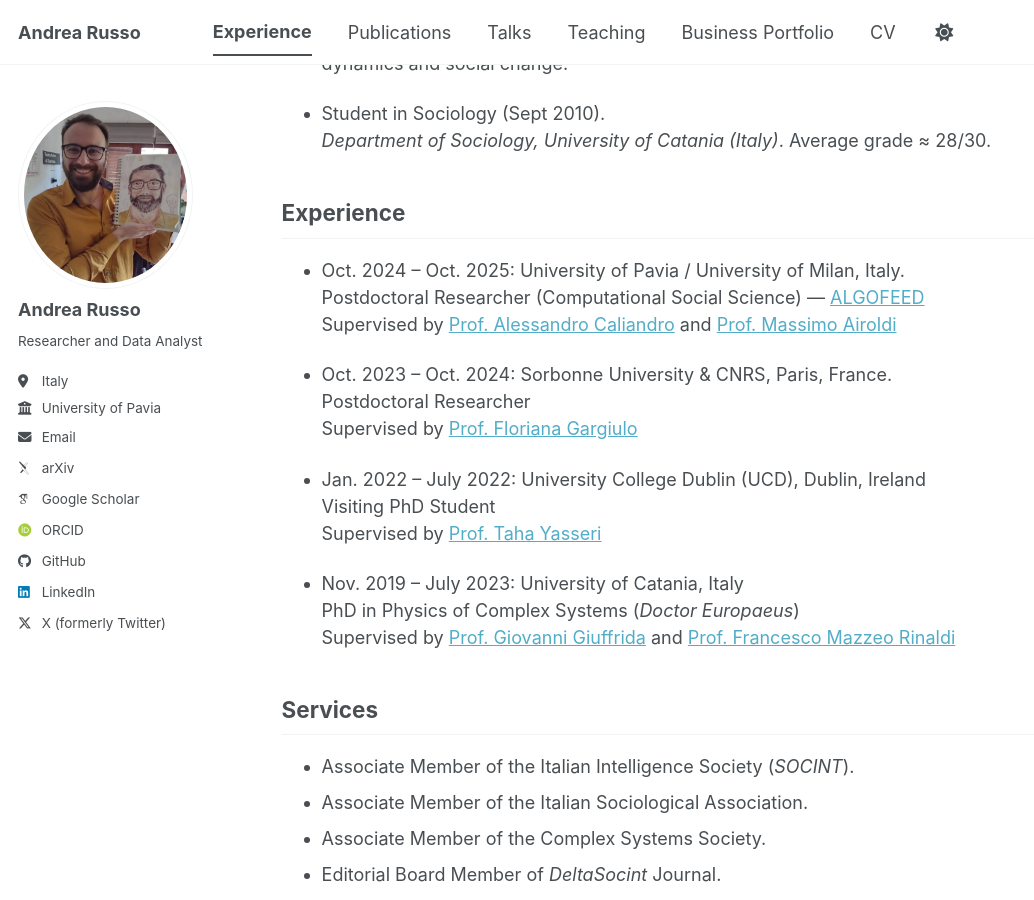
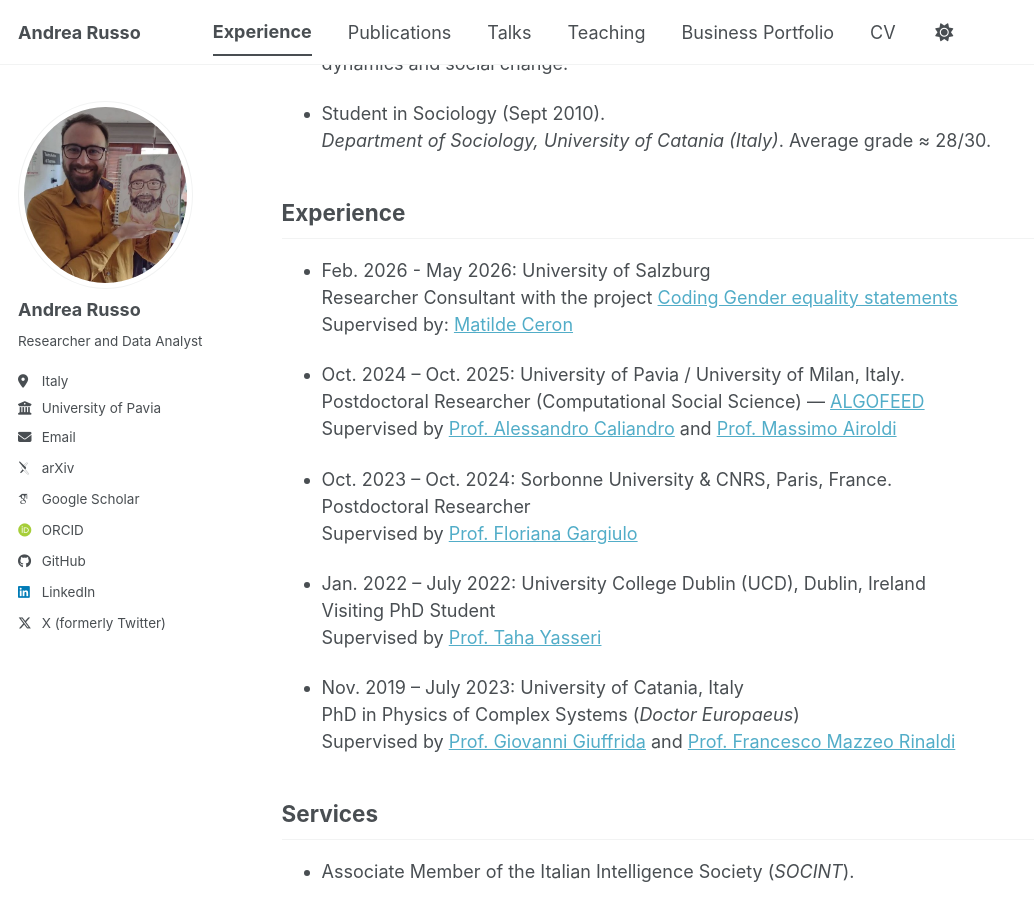
Before and after one commit to AndreaRussoPhD/AndreaRussoPhD.github.io, a Jekyll site: the page built from _pages/experience.md, in a window 1280 px wide and 900 px high, scrolled down 457 px. Shown: the whole window, without its empty margins (0-1034 px from the left). Built offline with Jekyll 4.4.1, drawn with Linux system fonts in a browser that asks for light colours; some web fonts are replaced; a script bundle is joined from its source files by our own code; library files that are not in the unit come from our copies.

Commit message:
experience.md

```diff
--- a/_pages/experience.md
+++ b/_pages/experience.md
@@ -21,6 +21,10 @@ title: ""
   *Department of Sociology, University of Catania (Italy)*. Average grade ≈ 28/30.
 
 ## Experience
+
+- Feb. 2026 - May 2026: University of Salzburg<br>
+Researcher Consultant with the project [Coding Gender equality statements](https://www.eui.eu/research-hub?id=gender-mainstreaming-in-the-pandemic-recovery-womens-substantive-representation-across-the-policy-cycle)
+Supervised by: [Matilde Ceron](https://www.eui.eu/people?id=matilde-ceron)
 
 - Oct. 2024 – Oct. 2025: University of Pavia / University of Milan, Italy.<br>
   Postdoctoral Researcher (Computational Social Science) — [ALGOFEED](https://algofeed.unimi.it/)
```
